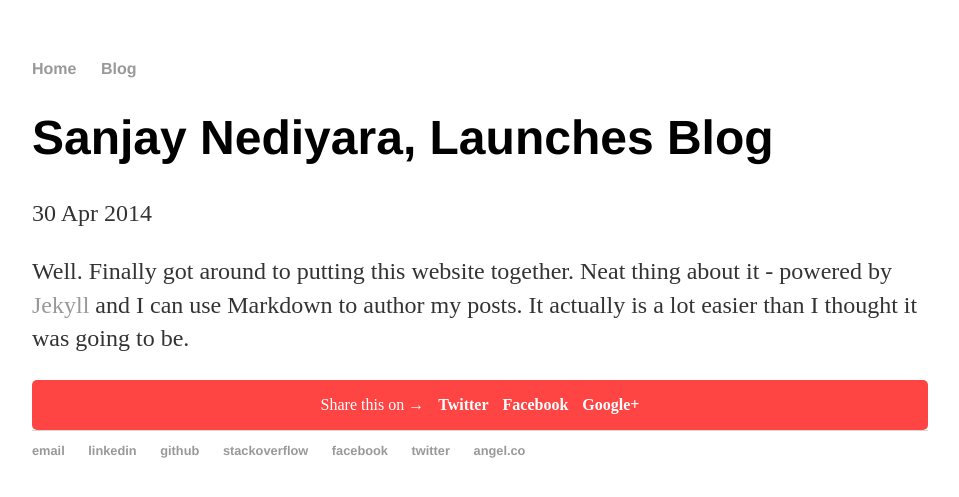
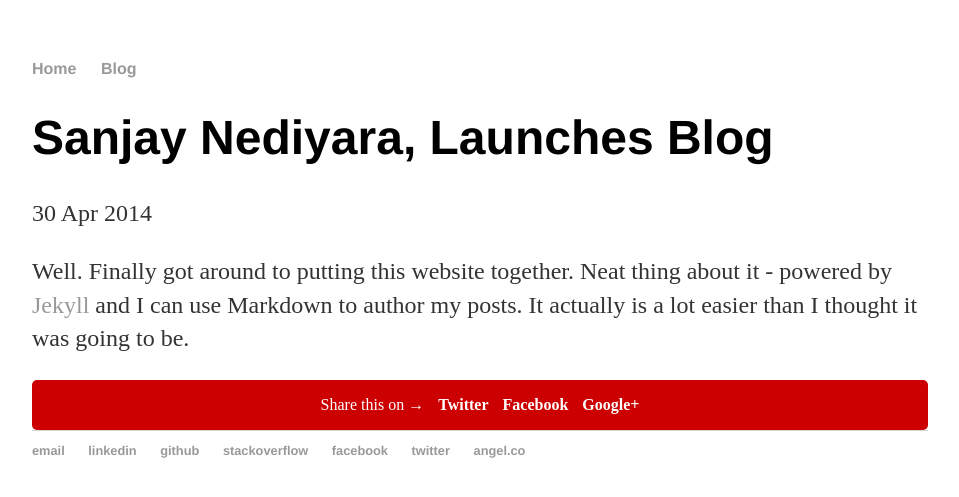
Before and after one commit to COD3BOY/cod3boy.github.io, a Jekyll site: the page built from _posts/2015-05-16-sanjay-blog-launched.md, in a window 1280 px wide. Shown: the top 497 px of the page, without its empty margins (160-1119 px from the left). Built offline with Jekyll 4.4.1, drawn with Linux system fonts in a browser that asks for light colours.

Commit message:
Update main.css

```diff
--- a/css/main.css
+++ b/css/main.css
@@ -1,6 +1,6 @@
 .share-page {
     text-align: center;
-    background: #FF4444;
+    background: #CC0000;
     color: #ffffff;
     padding: 8px 15px;
     border-radius: 5px;
```
